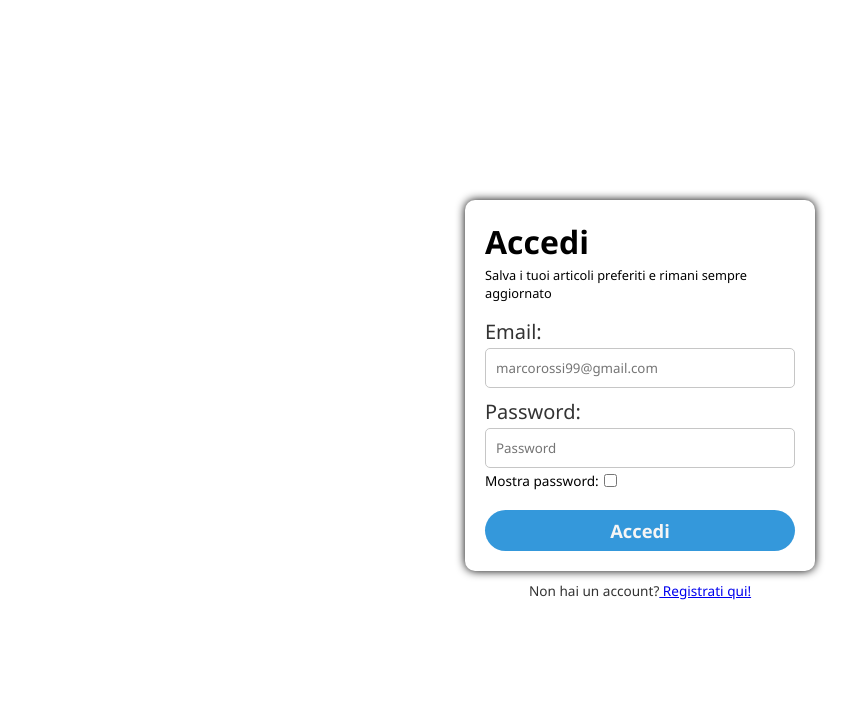
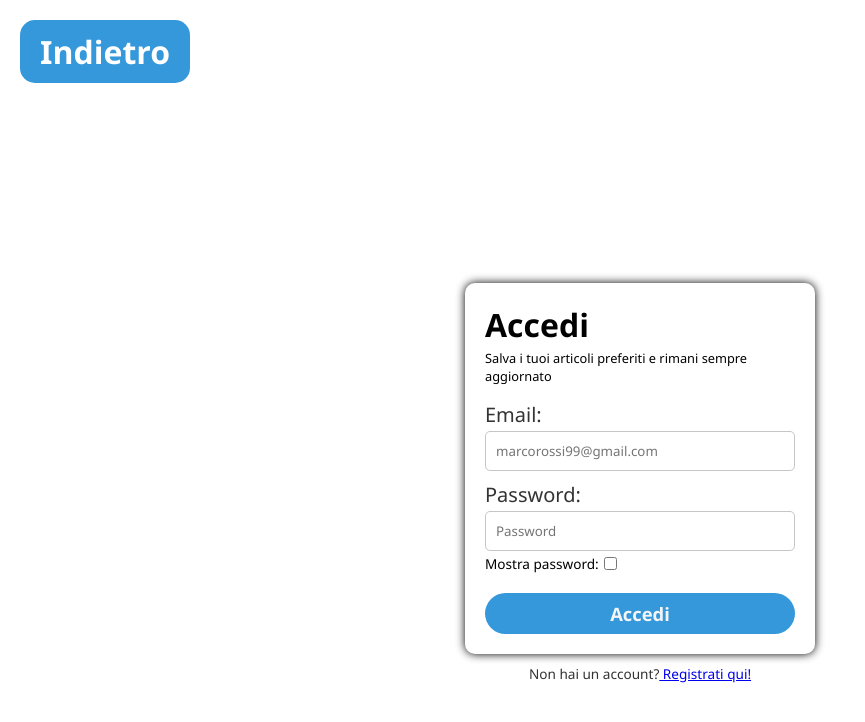
Before and after one commit to g0riglia/righi-report, a plain HTML site: page login/login.html in a window 1280 px wide. Shown: the whole page, without its empty margins (0-865 px from the left). Drawn offline with Linux system fonts and the light colour scheme.

Commit message:
Added "back" button to login/register

```diff
--- a/login/login.css
+++ b/login/login.css
@@ -23,6 +23,26 @@
 main {
     margin-top: 200px;
     background-color: var(--primary-bg);
+}
+
+header {
+    padding: 10px;
+    margin-top: 20px;
+}
+
+#back-btn {
+    background-color: var(--accent-color);
+    text-decoration: none;
+    color: white;
+    font-weight: bold;
+    font-size: 2rem;
+    padding: 10px 20px;
+    border-radius: 15px;
+    margin: 10px;
+}
+
+#back-btn:hover, #back-btn:active {
+    background-color: var(--button-hover);
 }
 
 #login-card {
@@ -91,7 +111,7 @@ main {
     color: var(--text-color)
 }
 
-#signin-btn:hover {
+#signin-btn:hover, #signin-btn:active {
     background-color: var(--button-hover);
 }
 
--- a/login/login.html
+++ b/login/login.html
@@ -7,7 +7,9 @@
         <title>Accedi</title>
     </head>
     <body>
-        <header></header>
+        <header>
+            <a id="back-btn" href="../index.html">Indietro</a>
+        </header>
         <main>
             <div id="login-card">
                 <h1>Accedi</h1>
--- a/register/register.css
+++ b/register/register.css
@@ -23,6 +23,22 @@
 main {
     margin-top: 200px;
     background-color: var(--primary-bg);
+}
+
+header {
+    padding: 10px;
+    margin-top: 20px;
+}
+
+#back-btn {
+    background-color: var(--accent-color);
+    text-decoration: none;
+    color: white;
+    font-weight: bold;
+    font-size: 2rem;
+    padding: 10px 20px;
+    border-radius: 15px;
+    margin: 10px;
 }
 
 #login-card {
```
Also changed, not shown: register/register.html (+3 -1 lines).
